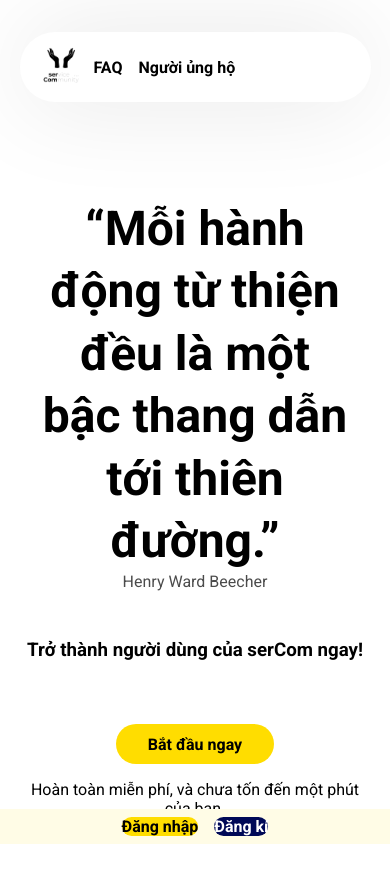
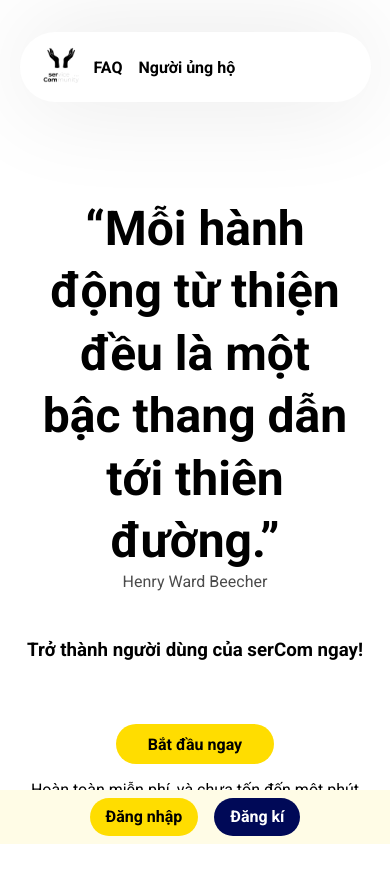
Before and after one commit to bvquoc/serCom-wda2022, a Next.js app: page / in a window 390 px wide. Shown: the top 882 px of the page. Built offline with nearby package versions, Linux system fonts and the light colour scheme; no server answers; a web font is replaced by a local one.

Commit message:
Commit Nothing :>

```diff
--- a/styles/responsive.css
+++ b/styles/responsive.css
@@ -39,7 +39,7 @@
   .r-lr {
     display: none;
   }
-  .r-wd > a{
+  .r-wd > a {
     padding: 0.6rem 1rem !important;
   }
   .navStick {
@@ -51,6 +51,10 @@
     left: 0;
     background-color: var(--secondaryColor);
     z-index: 10;
+  }
+
+  .navStick .flex-nav-item .nav-item a {
+    padding: 0.6rem 1rem;
   }
 
   .r-wallet {
@@ -65,8 +69,8 @@
     grid-auto-flow: dense;
   }
 
-  .TopDonators{
-      grid-row: 1;
+  .TopDonators {
+    grid-row: 1;
   }
 
   .r-nav {
@@ -74,7 +78,7 @@
   }
 
   .Profile > .grid-4-6 {
-      grid-template-columns: 1fr;
+    grid-template-columns: 1fr;
   }
 }
 
```
